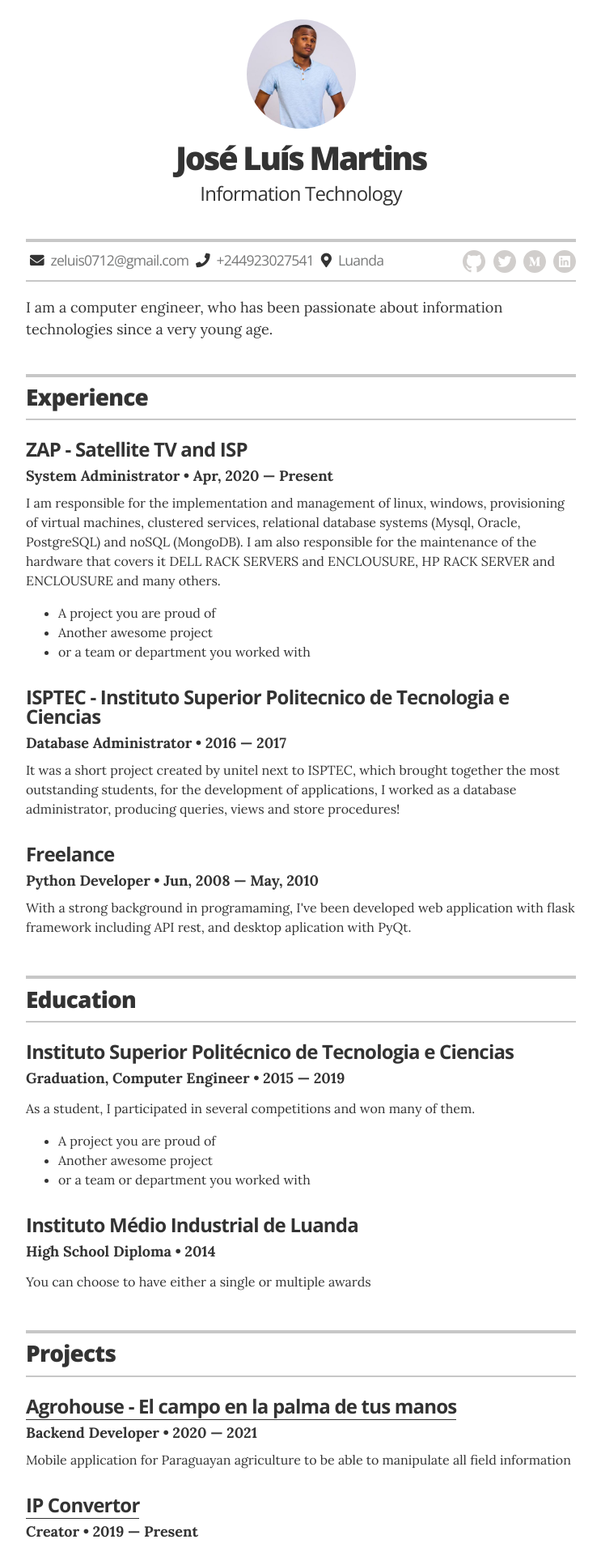
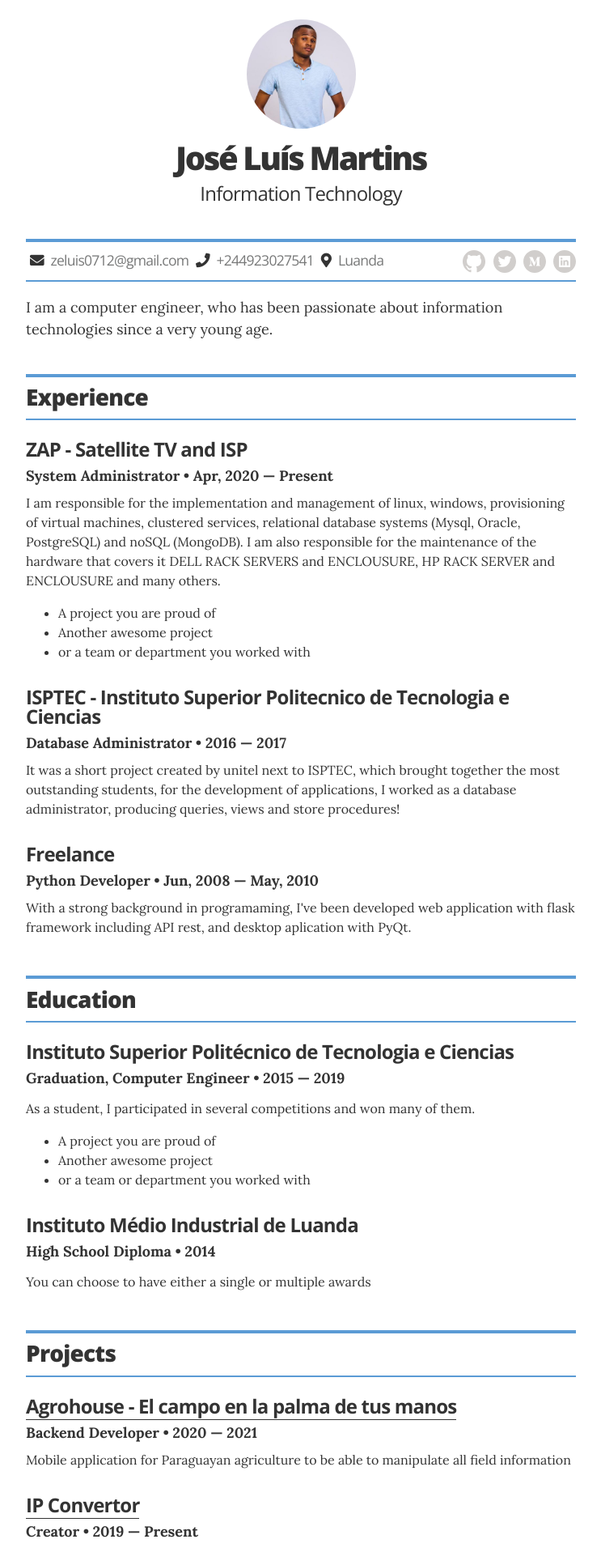
Before and after one commit to joselluis7/joselluis7.github.io, a Jekyll site: the page built from index.html, in a window 1280 px wide. Shown: the top 1917 px of the page at 81% size, without its empty margins (268-1011 px from the left). Built offline with Jekyll 4.4.1, drawn with Linux system fonts in a browser that asks for light colours.

Commit message:
change secction-border color

```diff
--- a/_sass/_mixins.scss
+++ b/_sass/_mixins.scss
@@ -91,8 +91,8 @@
 // layout
 
 @mixin section_border {
-  border-top: 4px solid #c7c7c7;
-  border-bottom: 2px solid #c7c7c7;
+  border-top: 4px solid #5B9BD5;
+  border-bottom: 2px solid #5B9BD5;
   padding: .2rem 0 .4rem;
 }
 
```
